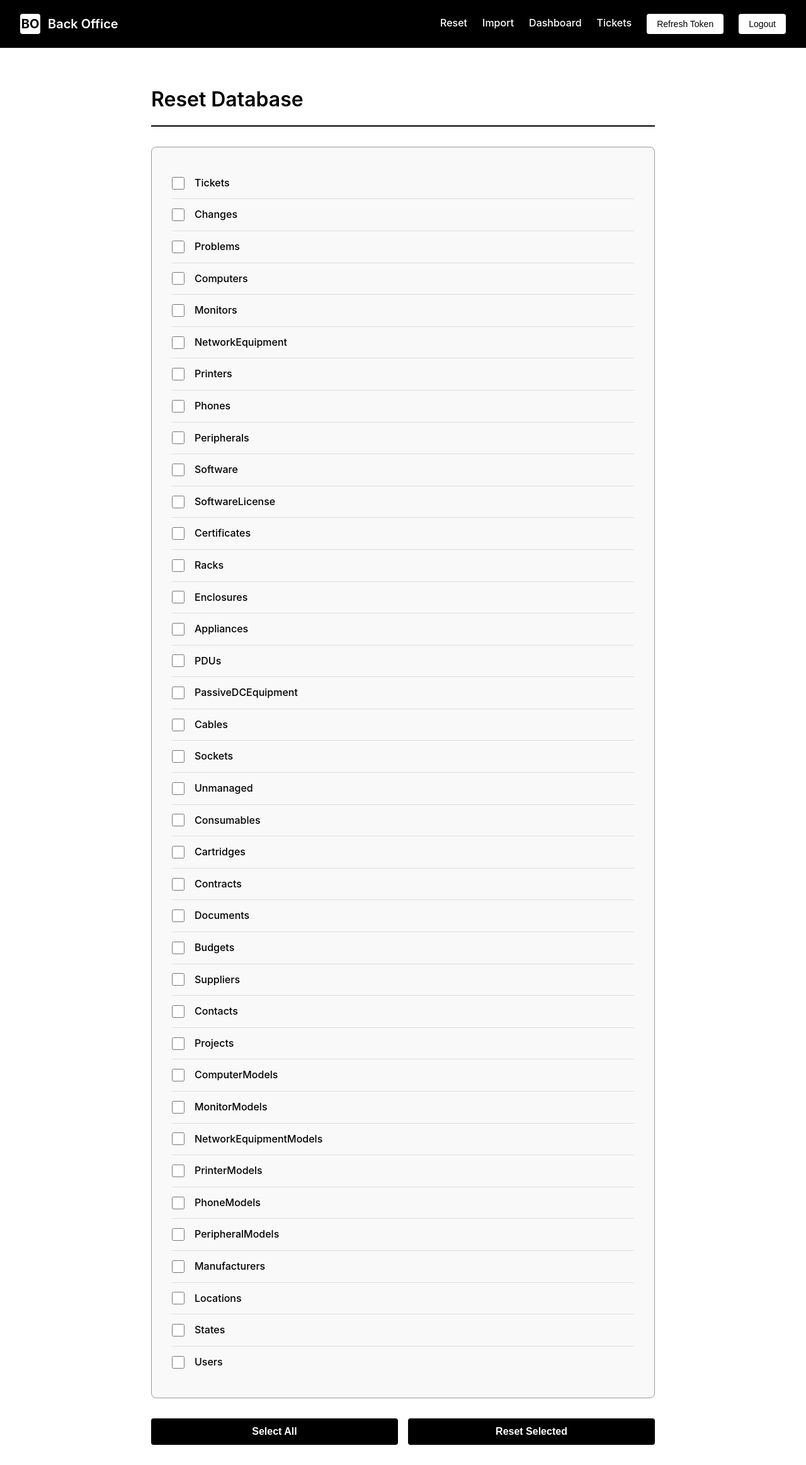
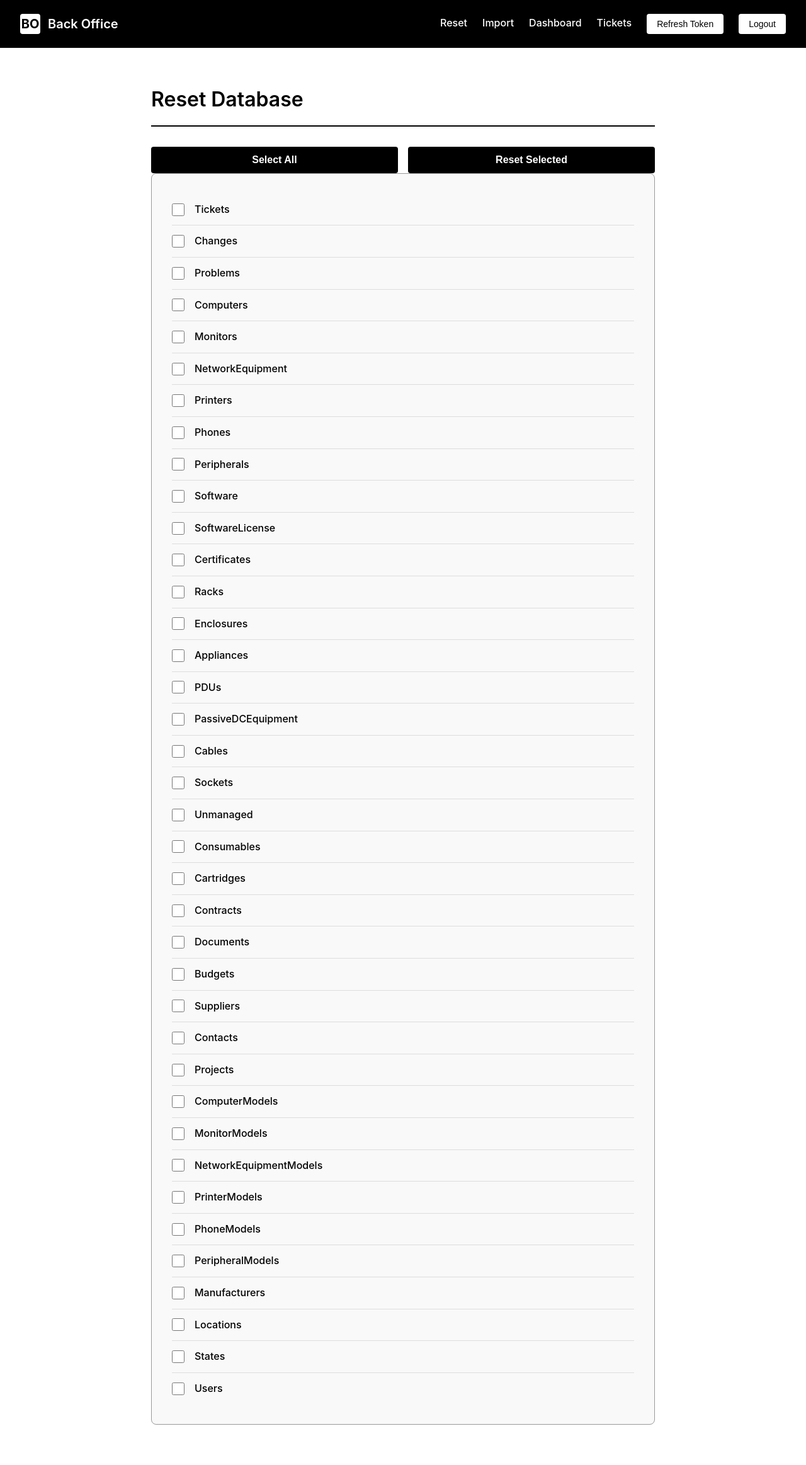
Before and after one commit to EdouardoRabe/glpi, a React (Vite) app: page /reset in a window 1280 px wide. Shown: the whole page at 63% size. Built offline with nearby package versions, Linux system fonts and the light colour scheme; no server answers; sample sign-in values are in the browser's storage.

Commit message:
Update BOReset.jsx

```diff
--- a/src/pages/BO/BOReset.jsx
+++ b/src/pages/BO/BOReset.jsx
@@ -31,6 +31,10 @@ export default function BOReset() {
     return (
         <div className="bo-reset">
             <h1>Reset Database</h1>
+            <div className="bo-reset-actions">
+                <button onClick={() => {setSelected(new Set(toDelete))}}>Select All</button>
+                <button onClick={() => {handleReset()}}>Reset Selected</button>
+            </div>
 
             <div className="bo-reset-list">
                 {toDelete?.map(item => (
@@ -45,11 +49,6 @@ export default function BOReset() {
                     </div>
                 ))}
             </div>
-
-            <div className="bo-reset-actions">
-                <button onClick={() => {setSelected(new Set(toDelete))}}>Select All</button>
-                <button onClick={() => {handleReset()}}>Reset Selected</button>
-            </div>
         </div>
     )
 }
```
